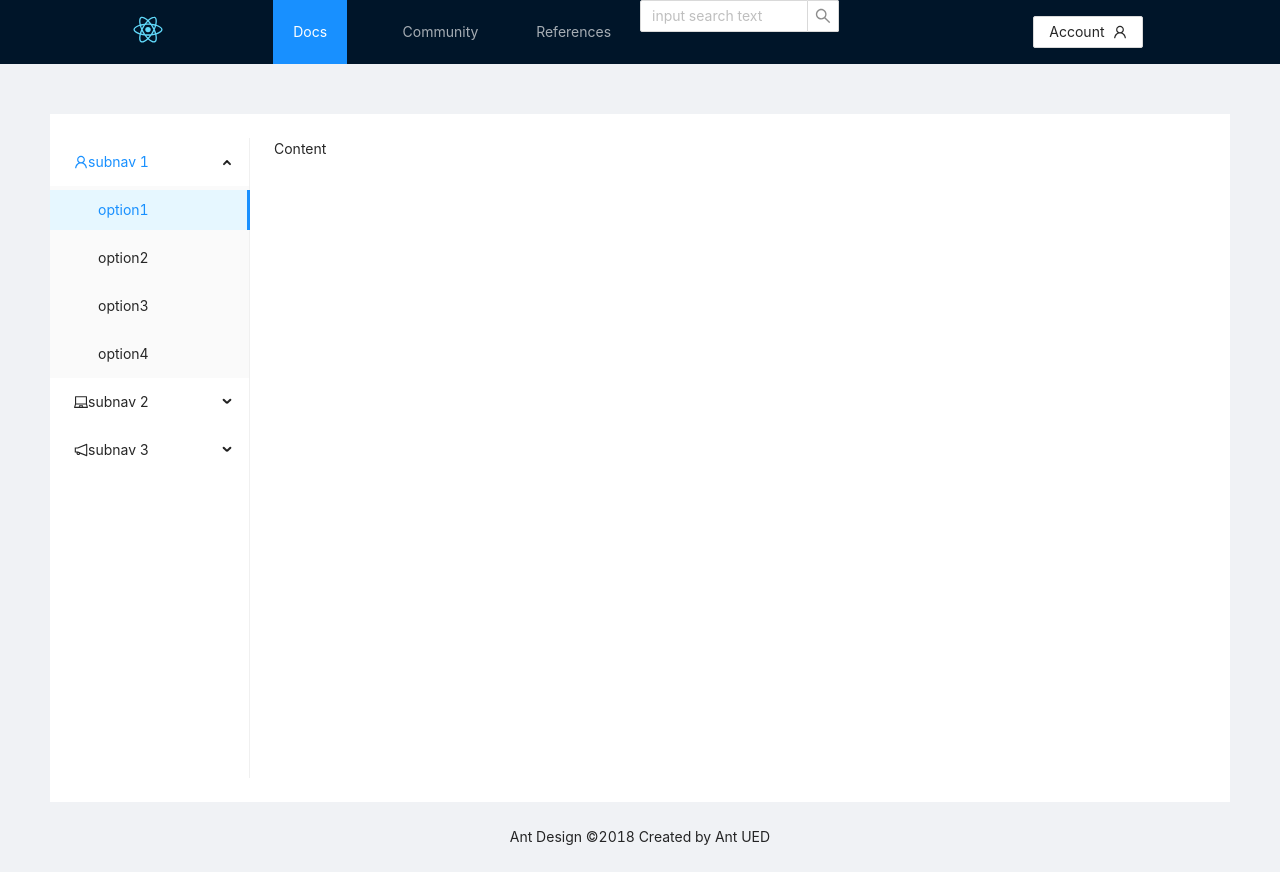
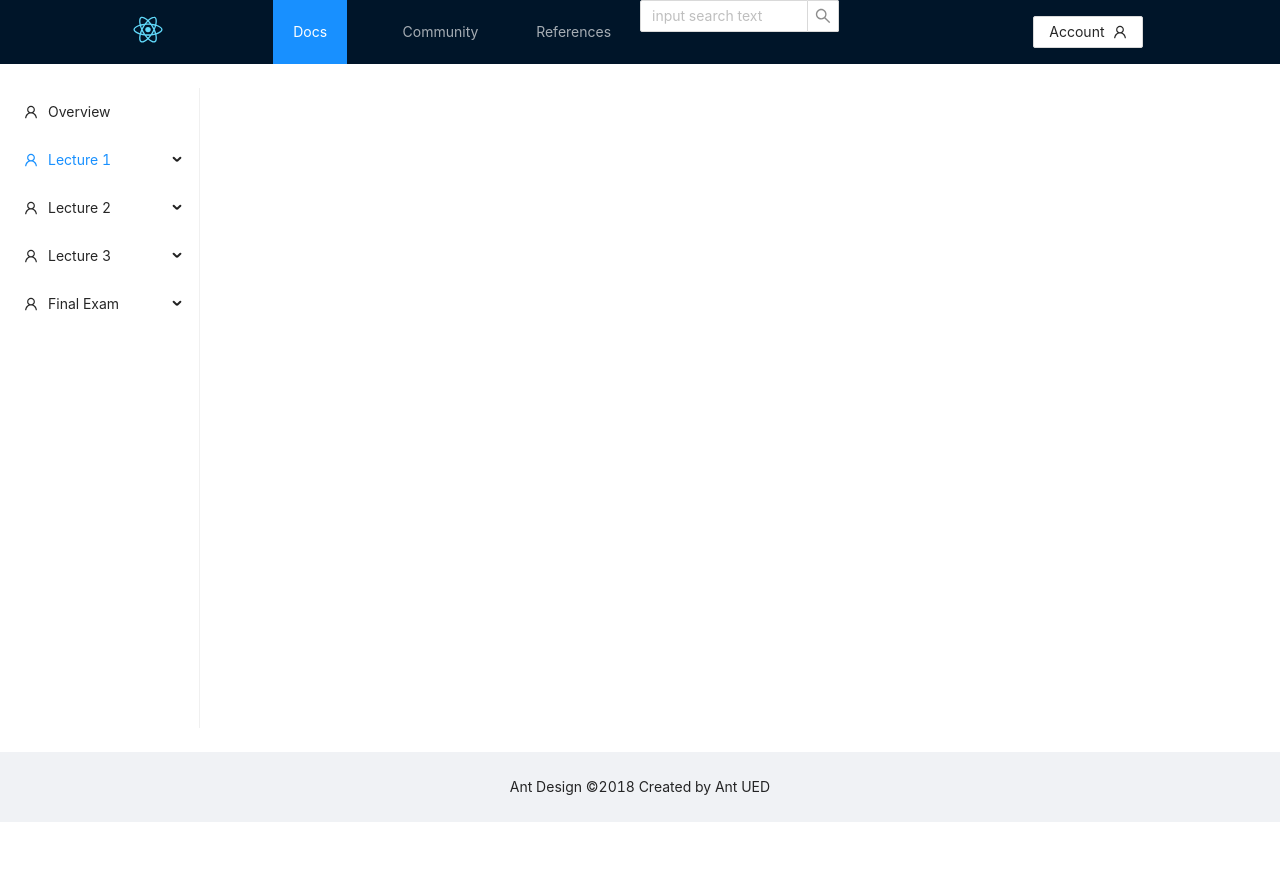
Before and after one commit to QuyLX2/react-redux, a React (Create React App) app in the folder fe_prj/: page / in a window 1280 px wide. After the commit the page ends 822 px from the top, so only its background shows below. Built offline with nearby package versions, Linux system fonts and the light colour scheme.

Commit message:
done navlink but there are some bugs, i will fix later

```diff
--- a/fe_prj/package.json
+++ b/fe_prj/package.json
@@ -18,7 +18,8 @@
     "react-scripts": "3.4.1",
     "redux": "^4.0.5",
     "redux-devtools-extension": "^2.13.8",
-    "redux-thunk": "^2.3.0"
+    "redux-thunk": "^2.3.0",
+    "yarn": "^1.22.4"
   },
   "scripts": {
     "start": "react-scripts start",
--- a/fe_prj/src/App.js
+++ b/fe_prj/src/App.js
@@ -2,6 +2,8 @@ import React, { Component } from 'react';
 import UserHomePageDefault from './views/pages/UserHomePageDefault';
 import { BrowserRouter as Router, Switch, Route } from 'react-router-dom';
 import LoginPage from './views/pages/LoginPage';
+import routes from './routes'
+
 
 class App extends Component {
   render() {
@@ -9,13 +11,13 @@ class App extends Component {
       <Router>
         <div>
           <Switch>
-            <Route exact path="/">
-              <UserHomePageDefault />
-            </Route>
-            <Route  path="/login">
+            <Route exact path="/login">
               <LoginPage />
             </Route>
-
+            <Route path="/">
+              <UserHomePageDefault routes={routes}>
+              </UserHomePageDefault>
+            </Route>
           </Switch>
         </div>
       </Router>
--- a/fe_prj/src/routes.js
+++ b/fe_prj/src/routes.js
@@ -0,0 +1,144 @@
+import React from 'react';
+import { UserOutlined } from '@ant-design/icons';
+
+
+const routes = [
+    {
+        path: "/overview",
+        name: "Overview",
+        icon: <UserOutlined />,
+        component: <div>Overview Course</div>,
+      },
+    {
+        path: '',
+        name: 'Lecture 1',
+        icon: <UserOutlined />,
+        children: [
+            {
+                path: '/lecture-1/lesson-1',
+                name: 'Lesson 1',
+                component: <div>Content</div>,
+            },
+            {
+                path: '/lecture-1/lesson-2',
+                name: 'Lesson 2',
+                component: <div>Content</div>
+            },
+            {
+                path: '/lecture-1/lesson-3',
+                name: 'Lesson 3',
+                component: <div>Content</div>
+            },
+            {
+                path: '/lecture-1/lesson-4',
+                name: 'Lesson 4',
+                component: <div>Content</div>
+            },
+            {
+                path: '/lecture-1/lesson-5',
+                name: 'Lesson 5',
+                component: <div>Content</div>
+            },
+        ]
+    },
+    {
+        path: "/lecture-2",
+        name: 'Lecture 2',
+        icon: <UserOutlined />,
+        children: [
+            {
+                path: '/lecture-2/lesson-1',
+                name: 'Lesson 1',
+                component: <div>Content</div>
+            },
+            {
+                path: '/lecture-2/lesson-2',
+                name: 'Lesson 2',
+                component: <div>Content</div>
+            },
+            {
+                path: '/lecture-2/lesson-3',
+                name: 'Lesson 3',
+                component: <div>Content</div>
+            },
+            {
+                path: '/lecture-2/lesson-4',
+                name: 'Lesson 4',
+                component: <div>Content</div>
+            },
+            {
+                path: '/lecture-2/lesson-5',
+                name: 'Lesson 5',
+                component: <div>Content</div>
+            },
+        ]
+    },
+    {
+        path: '/lecture-3',
+        name: "Lecture 3",
+        icon: <UserOutlined />,
+        children: [
+            {
+                path: '/lecture-3/lesson-1',
+                name: 'Lesson 1',
+                component: <div>Content</div>
+            },
+            {
+                path: '/lecture-3/lesson-2',
+                name: 'Lesson 2',
+                component: <div>Content</div>
+            },
+            {
+                path: '/lecture-3/lesson-3',
+                name: 'Lesson 3',
+                component: <div>Content</div>
+            },
+            {
+                path: '/lecture-3/lesson-4',
+                name: 'Lesson 4',
+                component: <div>Content</div>
+            },
+            {
+                path: '/lecture-3/lesson-5',
+                name: 'Lesson 5',
+                component: <div>Content</div>
+            },
+        ]
+    },
+    {
+        path: '/final-exam',
+        name: "Final Exam",
+        icon: <UserOutlined />,
+        children: [
+            {
+                path: "/final-exam/exam-1",
+                name: "Exam 1",
+                component: <div>Content</div>
+            },
+            {
+                path: "/final-exam/exam-2",
+                name: "Exam 2",
+                component: <div>Content</div>
+            },
+            {
+                path: "/final-exam/exam-3",
+                name: "Exam 3",
+                component: <div> Content </div>
+            },
+            {
+                path: "/final-exam/exam-4",
+                name: "Exam 4",
+                component: <div>Content</div>
+            },
+            {
+                path: "/final-exam/exam-5",
+                name: "Exam 5",
+                component: <div>Content</div>
+            },
+        ]
+    }
+
+]
+
+
+export default routes;
--- /dev/null
+++ b/fe_prj/src/views/components/contents/Community.js
@@ -0,0 +1,13 @@
+import React, { Component } from 'react';
+
+class Community extends Component {
+    render() {
+        return (
+            <div>
+                This is a community page
+            </div>
+        );
+    }
+}
+
+export default Community;
--- a/fe_prj/src/views/components/sideBar/NavLink.js
+++ b/fe_prj/src/views/components/sideBar/NavLink.js
@@ -1,32 +1,12 @@
 import React, { Component } from 'react';
-import { Layout, Menu, message } from 'antd';
-import {
-    UserOutlined,
-    LaptopOutlined,
-    NotificationOutlined,
-} from '@ant-design/icons';
+import { Layout, Menu } from 'antd';
+import { Link } from 'react-router-dom';
+import routes from '../../../routes';
 
 
 const { SubMenu } = Menu;
 const { Sider } = Layout;
-const menu = (
-    <Menu onClick={handleMenuClick}>
-        <Menu.Item key="1" icon={<UserOutlined />}>
-            1st menu item
-      </Menu.Item>
-        <Menu.Item key="2" icon={<UserOutlined />}>
-            2nd menu item
-      </Menu.Item>
-        <Menu.Item key="3" icon={<UserOutlined />}>
-            3rd menu item
-      </Menu.Item>
-    </Menu>
-);
 
-function handleMenuClick(e) {
-    message.info('Click on menu item.');
-    console.log('click', e);
-}
 
 class NavLink extends Component {
     render() {
@@ -38,48 +18,20 @@ class NavLink extends Component {
                     defaultOpenKeys={['sub1']}
                     style={{ height: '100%' }}
                 >
-                    <SubMenu
-                        key="sub1"
-                        title={
-                            <span>
-                                <UserOutlined />
-                            subnav 1
-                            </span>
-                        }
-                    >
-                        <Menu.Item key="1">option1</Menu.Item>
-                        <Menu.Item key="2">option2</Menu.Item>
-                        <Menu.Item key="3">option3</Menu.Item>
-                        <Menu.Item key="4">option4</Menu.Item>
-                    </SubMenu>
-                    <SubMenu
-                        key="sub2"
-                        title={
-                            <span>
-                                <LaptopOutlined />
-                            subnav 2
-                            </span>
-                        }
-                    >
-                        <Menu.Item key="5">option5</Menu.Item>
-                        <Menu.Item key="6">option6</Menu.Item>
-                        <Menu.Item key="7">option7</Menu.Item>
-                        <Menu.Item key="8">option8</Menu.Item>
-                    </SubMenu>
-                    <SubMenu
-                        key="sub3"
-                        title={
-                            <span>
-                                <NotificationOutlined />
-                            subnav 3
-                            </span>
-                        }
-                    >
-                        <Menu.Item key="9">option9</Menu.Item>
-                        <Menu.Item key="10">option10</Menu.Item>
-                        <Menu.Item key="11">option11</Menu.Item>
-                        <Menu.Item key="12">option12</Menu.Item>
-                    </SubMenu>
+                    {routes.map((route, index) => {
+                        return route.children ? (
+                                <SubMenu key={index} icon={route.icon} title={route.name}>
+                                    {route.children.map((child, idx) => (
+                                        <Menu.Item key={child.name + idx}><Link to={child.path}>{child.name}</Link></Menu.Item>
+                                    ))}
+                                </SubMenu>
+                            ) : (
+                                <Menu.Item key={index} icon={route.icon}>
+                                    {console.log('path', route.path)}
+                                    <Link to={route.path}>{route.name}</Link>
+                                </Menu.Item>
+                            )
+                        })}
                 </Menu>
             </Sider>
         )
--- a/fe_prj/src/views/pages/UserHomePageDefault.js
+++ b/fe_prj/src/views/pages/UserHomePageDefault.js
@@ -1,13 +1,16 @@
-import React, { Component } from 'react';
-import { Layout, Menu, Dropdown, Button, message } from 'antd';
+import React, { Component, Suspense } from 'react';
+import { Layout, Menu, Dropdown, Button, message, Tag } from 'antd';
 import {
     UserOutlined,
+    SyncOutlined,
 } from '@ant-design/icons';
 import { Input } from 'antd';
 import { Row, Col } from 'antd';
 import NavLink from '../components/sideBar/NavLink';
-import { Link } from 'react-router-dom';
+import { Link, Switch, Route } from 'react-router-dom';
 import FooterCom from '../components/footer/FooterCom';
+import Community from '../components/contents/Community';
+// import routes from '../../routes'
 
 const { Header, Content } = Layout;
 const { Search } = Input;
@@ -34,6 +37,8 @@ function handleMenuClick(e) {
 class UserHomePageDefault extends Component {
 
     render() {
+        const {routes} = this.props;
+        // {console.log("routes", routes)}
         return (
             <Layout>
                 <Header className="header">
@@ -94,13 +99,30 @@ class UserHomePageDefault extends Component {
                     </Row>
                 </Header>
 
-                <Content style={{ padding: '0 50px', margin: '50px 0 0 0' }}>
+                <Content>
                     <Layout style={{ padding: '24px 0', background: '#fff' }}>
                         <NavLink />
-                        <Content style={{ padding: '0 24px', minHeight: '80vh' }}>Content</Content>
+                        <Content style={{ padding: '0 24px', minHeight: '80vh' }}>
+                            <Switch>
+                                <Suspense fallback={<Tag icon={<SyncOutlined spin />} color="processing">Loading</Tag>}>
+                                    <Route path="/Community">
+                                        <Community />
+                                    </Route>
+                                    {routes.map((route) =>
+                                        route.children ? ( route.children.map((child) => (
+                                    <Route path={child.path}>
+                                        {child.component}
+                                    </Route>))
+                                    ) : (
+                                    <Route path={route.path}>
+                                        {route.component}
+                                    </Route>))
+                                    }
+                                </Suspense>
+                            </Switch>
+                        </Content>
                     </Layout>
                 </Content>
-
                 <FooterCom />
             </Layout>
         )
```
Also changed, not shown: 1 other file (tests, documents, lock files or other folders).
